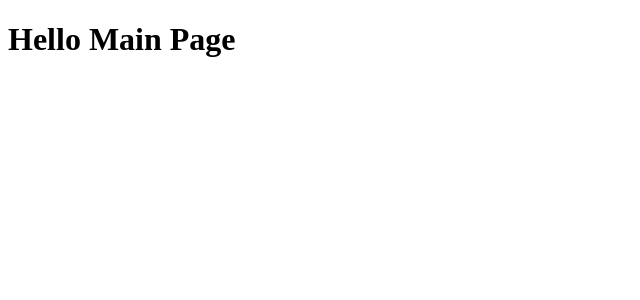
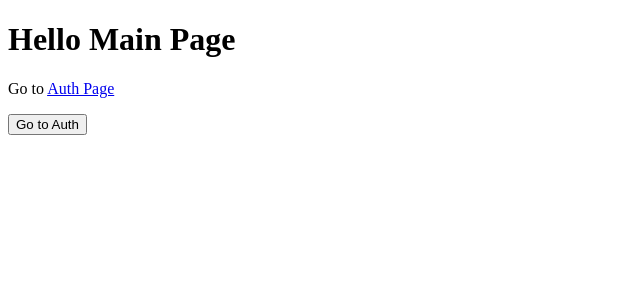
Before and after one commit to kcsam-learning/hello-next, a Next.js app: page / in a window 1280 px wide. Shown: the top 300 px of the page, without its empty margins (0-640 px from the left). Built offline with nearby package versions, Linux system fonts and the light colour scheme.

Commit message:
[Finishes] Simple Navigations

```diff
--- a/pages/index.js
+++ b/pages/index.js
@@ -1,9 +1,13 @@
 import React from 'react';
+import Link from 'next/link';
+import Router from 'next/router';
 
-const mainPage = () => (
+const indexPage = () => (
   <div>
     <h1>Hello Main Page</h1>
+    <p>Go to <Link href='/auth'>Auth Page</Link></p>
+    <button onClick={() => Router.push('/auth')}>Go to Auth</button>
   </div>
 );
 
-export default mainPage;
+export default indexPage;
```
